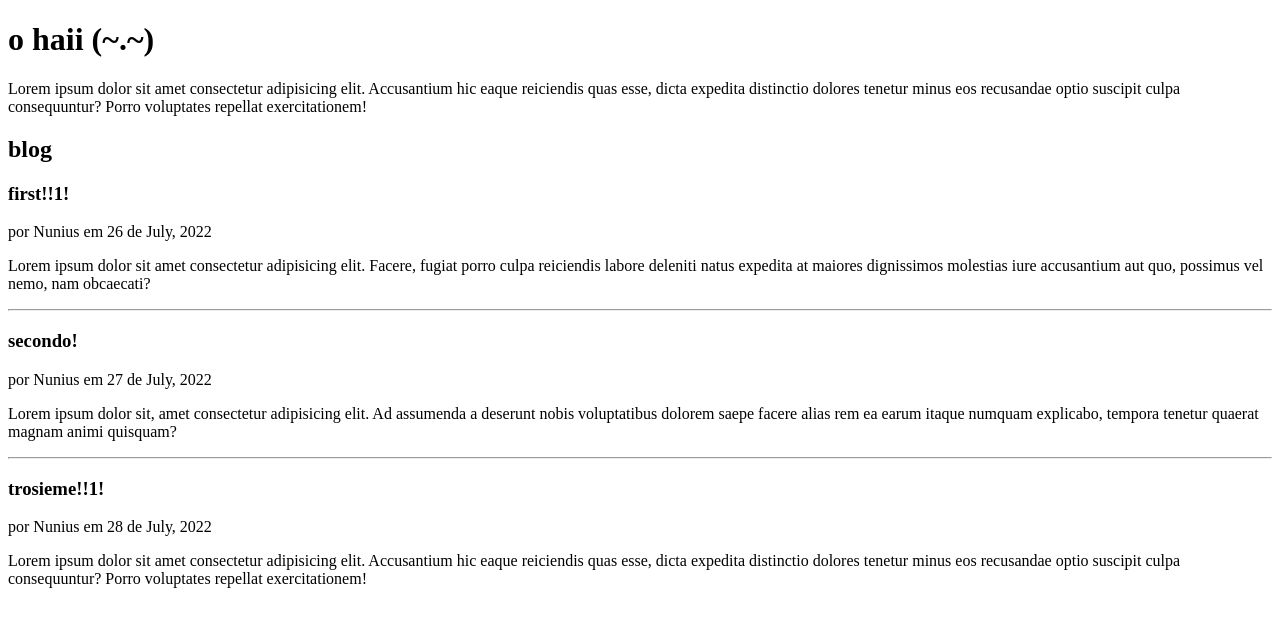
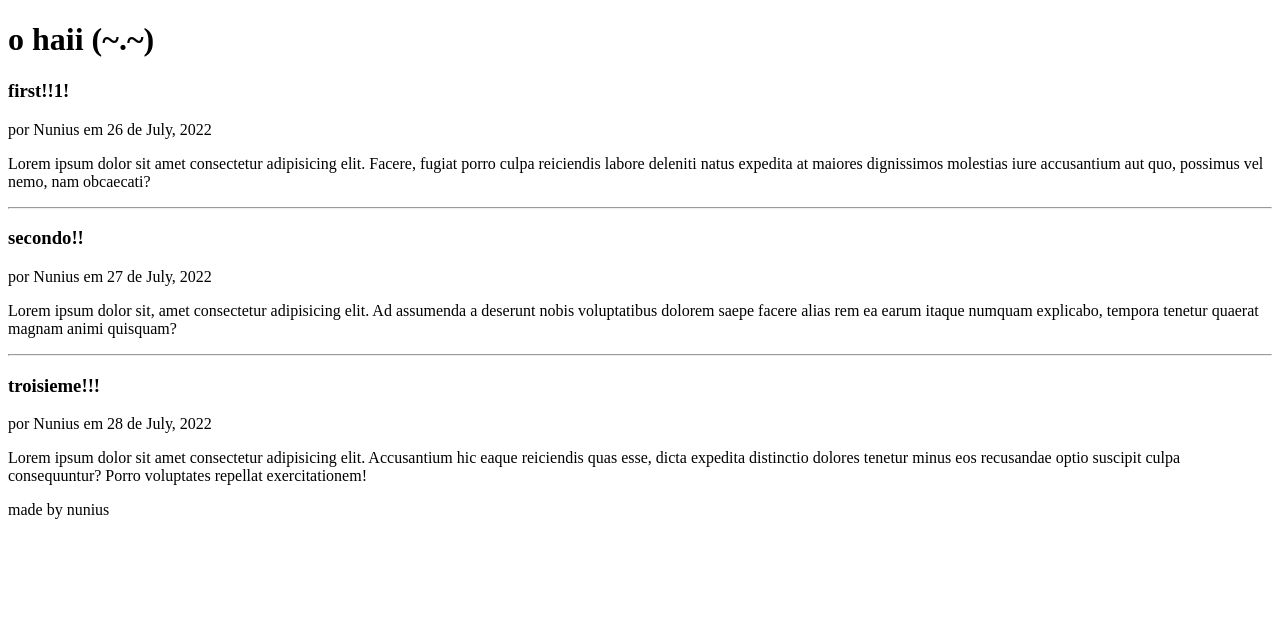
Before and after one commit to Luisa042/ocean-python-blog, a Flask app: page / in a window 1280 px wide. Shown: the top 627 px of the page. Run offline with Flask 2, Linux system fonts and the light colour scheme.

Commit message:
separate template pages
create a separate file for the blog content

```diff
--- a/app.py
+++ b/app.py
@@ -11,13 +11,13 @@ posts = [
         'created': datetime(2022,7,26)
     },
     {
-        'title': 'secondo!',
+        'title': 'secondo!!',
         'content': 'Lorem ipsum dolor sit, amet consectetur adipisicing elit. Ad assumenda a deserunt nobis voluptatibus dolorem saepe facere alias rem ea earum itaque numquam explicabo, tempora tenetur quaerat magnam animi quisquam?',
         'author': 'Nunius',
         'created': datetime(2022,7,27)
     },
     {
-        'title': 'trosieme!!1!',
+        'title': 'troisieme!!!',
         'content': 'Lorem ipsum dolor sit amet consectetur adipisicing elit. Accusantium hic eaque reiciendis quas esse, dicta expedita distinctio dolores tenetur minus eos recusandae optio suscipit culpa consequuntur? Porro voluptates repellat exercitationem!',
         'author': 'Nunius',
         'created': datetime(2022,7,28)
@@ -26,4 +26,4 @@ posts = [
 
 @app.route('/')
 def index():
-    return render_template('index.html', posts=posts)
+    return render_template('blog.html', posts=posts)
--- /dev/null
+++ b/templates/blog.html
@@ -0,0 +1,25 @@
+{% extends 'index.html' %}
+
+<h2>
+{% block title %}blog{% endblock %}
+</h2>
+
+{% block content %}
+<section>
+    {% for post in posts %}
+    <article class="post">
+        <header>
+            <h3>{{post.title}}</h3>
+            <div class="about">
+                <span>por {{post.author}}</span>
+                <span> em {{post.created.strftime('%d de %B, %Y')}}</span>
+            </div>
+        </header>
+        <p class="content">{{post.content}}</p>
+    </article>
+    {% if not loop.last %}
+    <hr>
+    {% endif %}
+    {% endfor %}
+</section>
+{% endblock %}
--- a/templates/index.html
+++ b/templates/index.html
@@ -5,34 +5,22 @@
     <meta charset="UTF-8">
     <meta http-equiv="X-UA-Compatible" content="IE=edge">
     <meta name="viewport" content="width=device-width, initial-scale=1.0">
-    <title>(~.~)</title>
+    <title>{% block title %}{% endblock %} (~.~)</title>
 </head>
 
 <body>
     <header>
         <h1>o haii (~.~)</h1>
+        <nav></nav>
     </header>
-Lorem ipsum dolor sit amet consectetur adipisicing elit. Accusantium hic eaque reiciendis quas esse, dicta expedita distinctio dolores tenetur minus eos recusandae optio suscipit culpa consequuntur? Porro voluptates repellat exercitationem!
     <main>
-        <h2>blog</h2>
-        {% for post in posts %}
-        <article class="post">
-            <header>
-                <h3>{{post.title}}</h3>
-                <div class="about">
-                    <span>por {{post.author}}</span>
-                    <span> em {{post.created.strftime('%d de %B, %Y')}}</span>
-                </div>
-            </header>
-            <p class="content">{{post.content}}</p>
-        </article>
+        {% block content %}
 
-        {% if not loop.last  %}
-        <hr>
-        {% endif %}
-
-        {% endfor %}
+        {% endblock %}
     </main>
+    <footer>
+        <span>made by nunius</span>
+    </footer>
 </body>
 
 </html>
```
